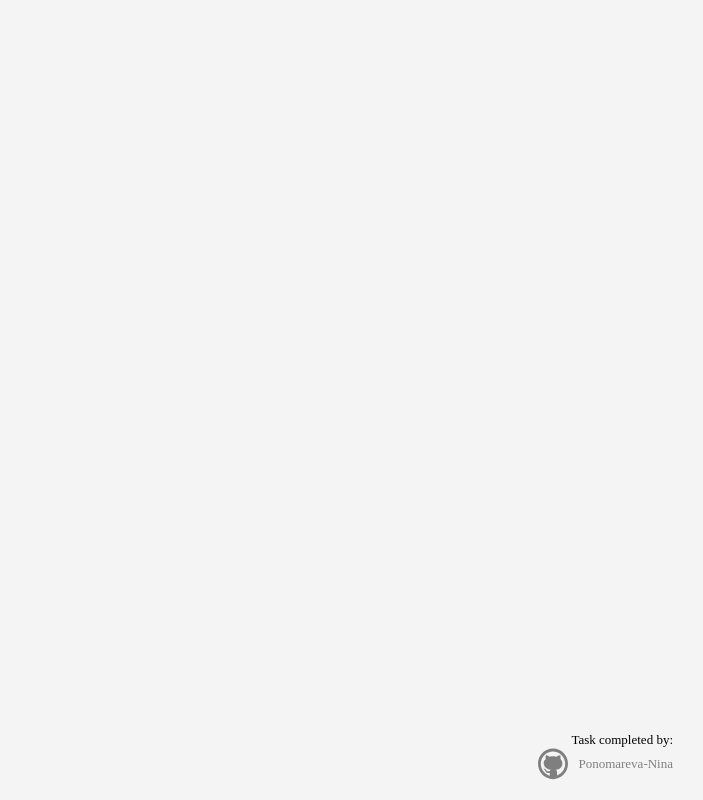
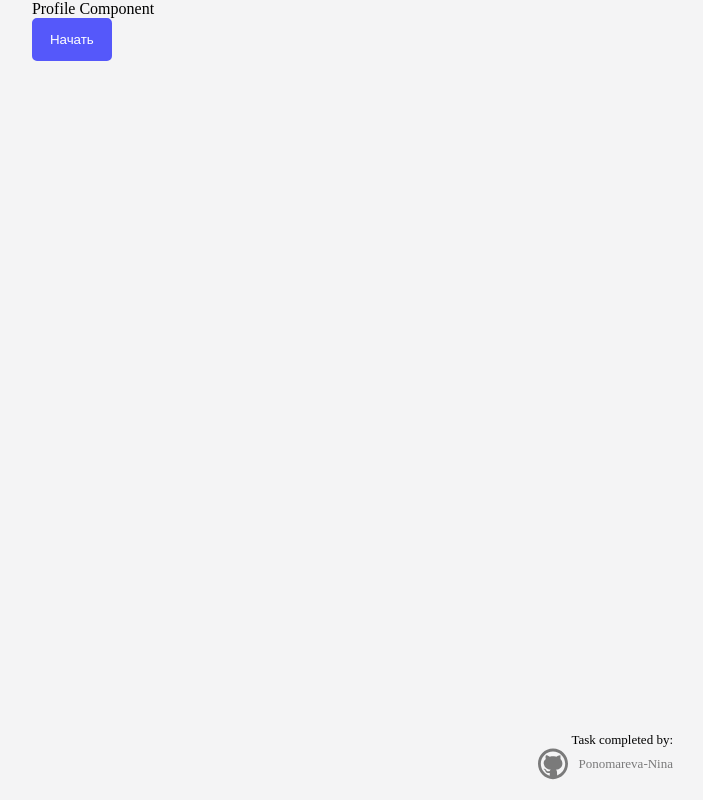
Before and after one commit to Ponomareva-Nina/FrontCloudCamp, a React (Create React App) app: page / in a window 1280 px wide. Shown: the whole page, without its empty margins (547-1250 px from the left). Built offline with nearby package versions, Linux system fonts and the light colour scheme.

Commit message:
add main page layout

```diff
--- a/src/App.tsx
+++ b/src/App.tsx
@@ -1,13 +1,14 @@
-import { Routes, Route, Navigate } from 'react-router-dom';
-import './App.css';
-import { AppLayout } from './layout/AppLayout';
+import { Routes, Route, Navigate } from "react-router-dom";
+import "./App.css";
+import { AppLayout } from "./layout/AppLayout";
+import { MainPage } from "./pages/MainPage/MainPage";
 
 function App() {
   return (
     <AppLayout>
       <Routes>
-        {/* <Route path="/" element={<MainPage />} />
-        <Route path="/create" element={<UserInfoForm />} /> */}
+        <Route path="/" element={<MainPage />} />
+        {/* <Route path="/create" element={<CreatePage />} /> */}
         <Route path="*" element={<Navigate to="/" replace />} />
       </Routes>
     </AppLayout>
--- /dev/null
+++ b/src/pages/MainPage/MainPage.tsx
@@ -0,0 +1,11 @@
+import { Button } from "../../components/UI";
+import styles from "./MainPage.module.scss";
+
+export const MainPage = () => {
+  return (
+    <>
+      <div className={styles.container}>Profile Component</div>
+      <Button appearance="normal">Начать</Button>
+    </>
+  );
+};
--- a/src/variables.scss
+++ b/src/variables.scss
@@ -1,9 +1,11 @@
 :root {
   --base-font-size: 10px;
-
+  --box-shadow: 0 2px 3px 0px rgba(0, 0, 0, 0.3);
   --bg-page: #F4F4F5;
   --font-main-color: black;
+  --font-secondary-color: #FFFFFF;
   --accent-color: rgba(85, 88, 250, 1);
-  --auxiliary-color: rgba(0, 0, 0, 0.48);
+  --auxiliary-color: rgba(0, 0, 0, 0.5);
   --bg-popup-color: #FFFFFF;
+  --bg-btn-color: #5558FA;
 }
```
Also changed, not shown: src/pages/MainPage/MainPage.module.scss (added).
